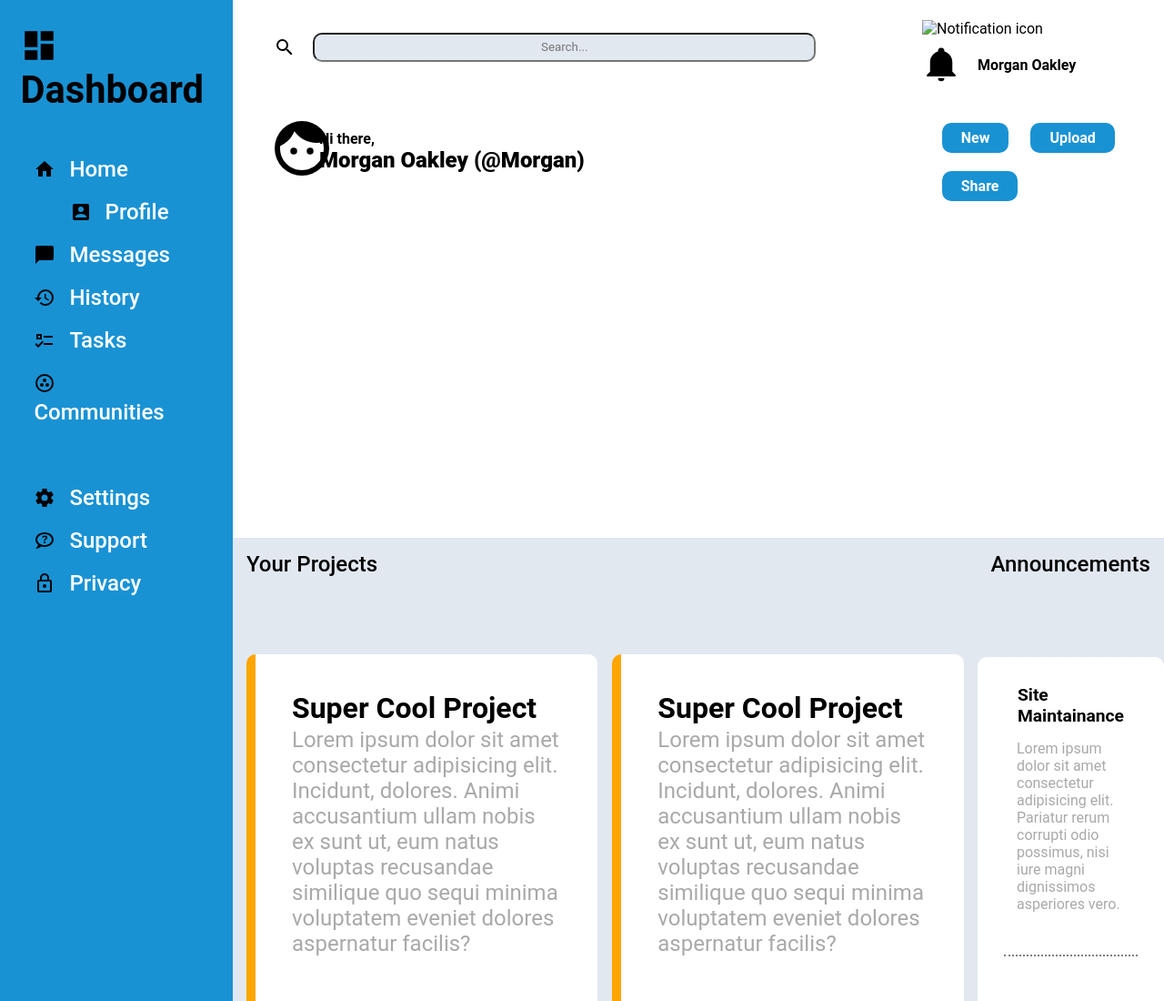
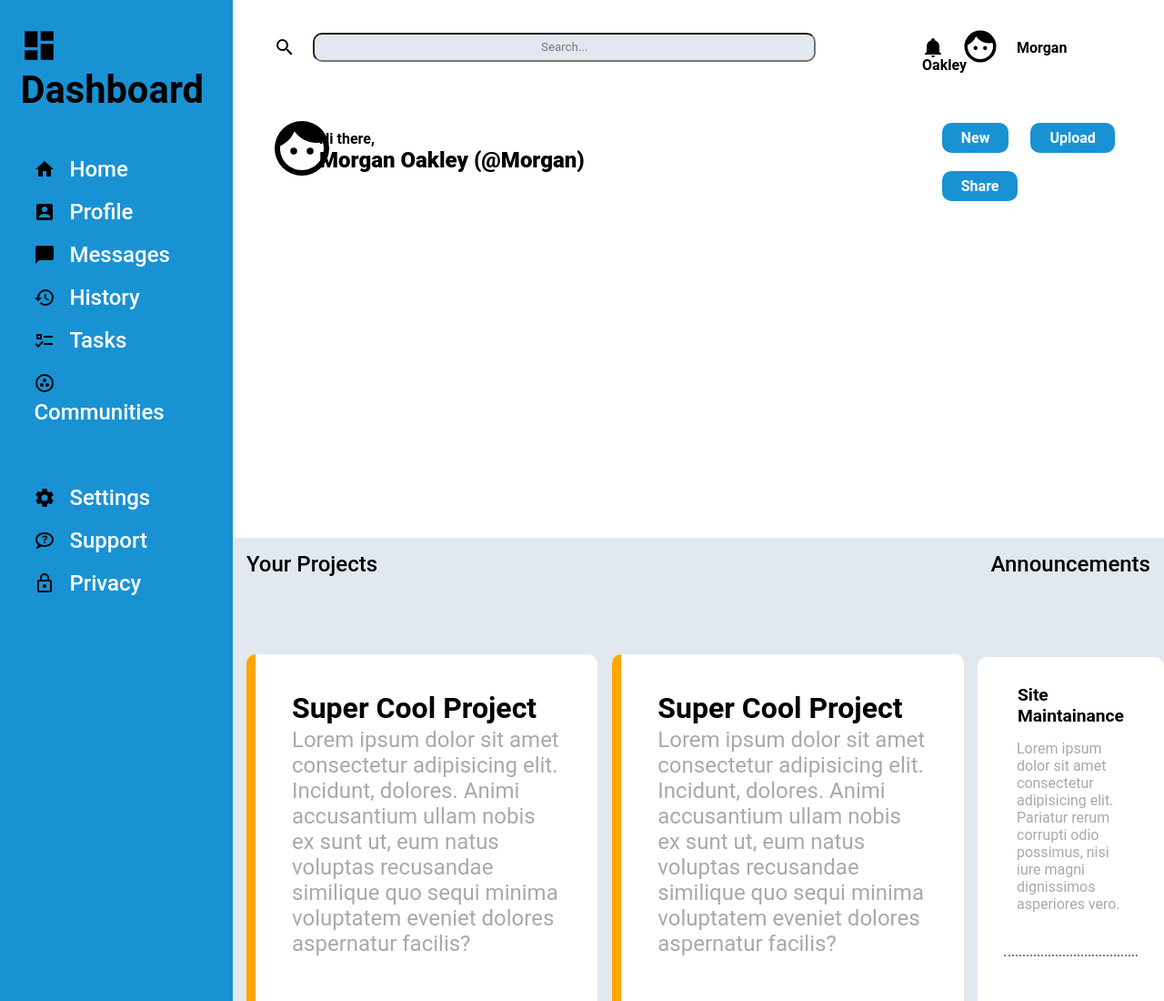
Before and after one commit to reikasar/odin-admin-dashboard, a plain HTML site: page index.html in a window 1280 px wide. Shown: the top 1100 px of the page at 91% size. Drawn offline with Linux system fonts and the light colour scheme.

Commit message:
add fix to sidebar misalignment

```diff
--- a/index.html
+++ b/index.html
@@ -13,7 +13,7 @@
       <div class="logo"><img src="/odin-admin-dashboard/svg/view-dashboard.svg" alt="Dashboard icon" style="width:42px;height:42px" />Dashboard</div>
       <div class="menu-1">
         <a href="#" class="home"><img src="/odin-admin-dashboard/svg/home.svg" alt="Home icon" style="width:24px;height:24px" />Home</a>
-        <a href="#" class="profile"><img src="/odin-admin-dashboard/svg/account-box.svg" alt="Home icon" style="width:24px;height:24px" />Profile</a>
+        <a href="#" class="profile1"><img src="/odin-admin-dashboard/svg/account-box.svg" alt="Profile icon" style="width:24px;height:24px" />Profile</a>
         <a href="#" class="messages"><img src="/odin-admin-dashboard/svg/message.svg" alt="Messages icon" style="width:24px;height:24px" />Messages</a>
         <a href="#" class="history"><img src="/odin-admin-dashboard/svg/history.svg" alt="History icon" style="width:24px;height:24px" />History</a>
         <a href="#" class="tasks"><img src="/odin-admin-dashboard/svg/format-list-checks.svg" alt="Tasks icon" style="width:24px;height:24px" />Tasks</a>
@@ -34,8 +34,8 @@
           <input type="text" placeholder="Search...">
         </div>
         <div class="profile">
-          <img class="bell" src="/odin-admin-dashboard/" alt="Notification icon" style="width:24px;height:24px" />
-          <img class="face" src="/odin-admin-dashboard/svg/bell.svg" alt="Profile icon" style="width:42px;height:42px" />
+          <img class="bell" src="/odin-admin-dashboard/svg/bell.svg" alt="Notification icon" style="width:24px;height:24px" />
+          <img class="face" src="/odin-admin-dashboard/svg/face-man.svg" alt="Profile icon" style="width:42px;height:42px" />
           <span class="profile-name">Morgan Oakley</span>
         </div>
       </div>
```
